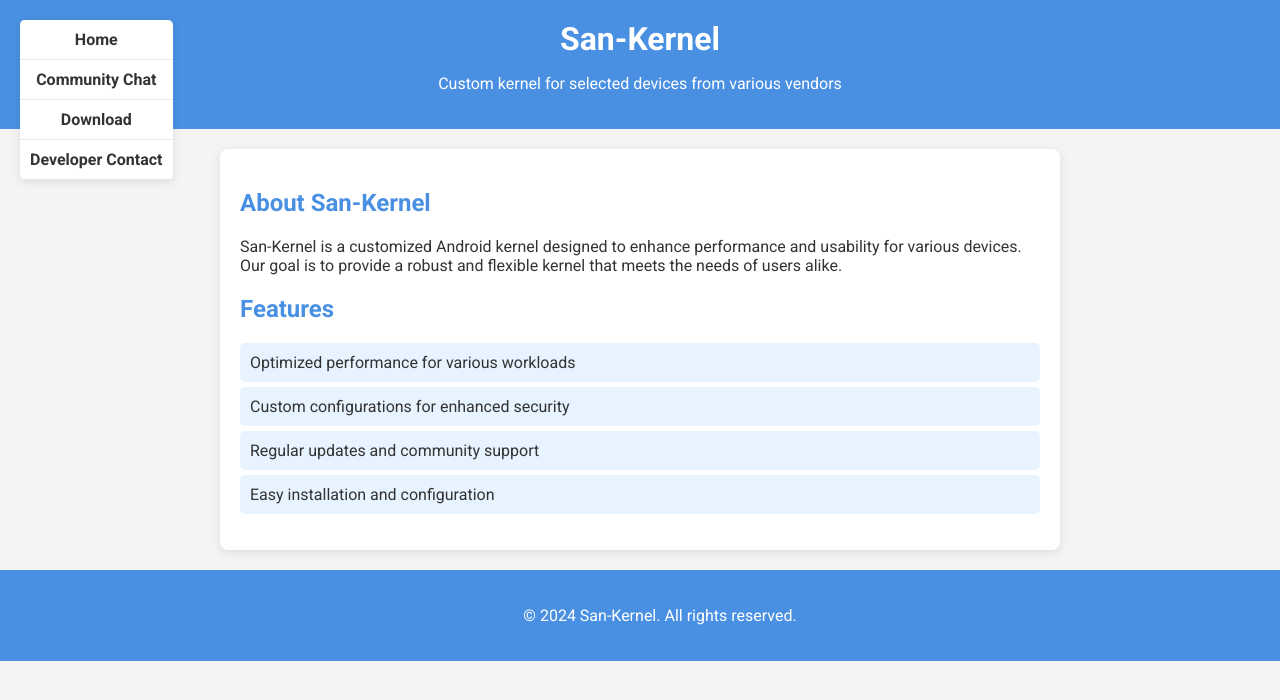
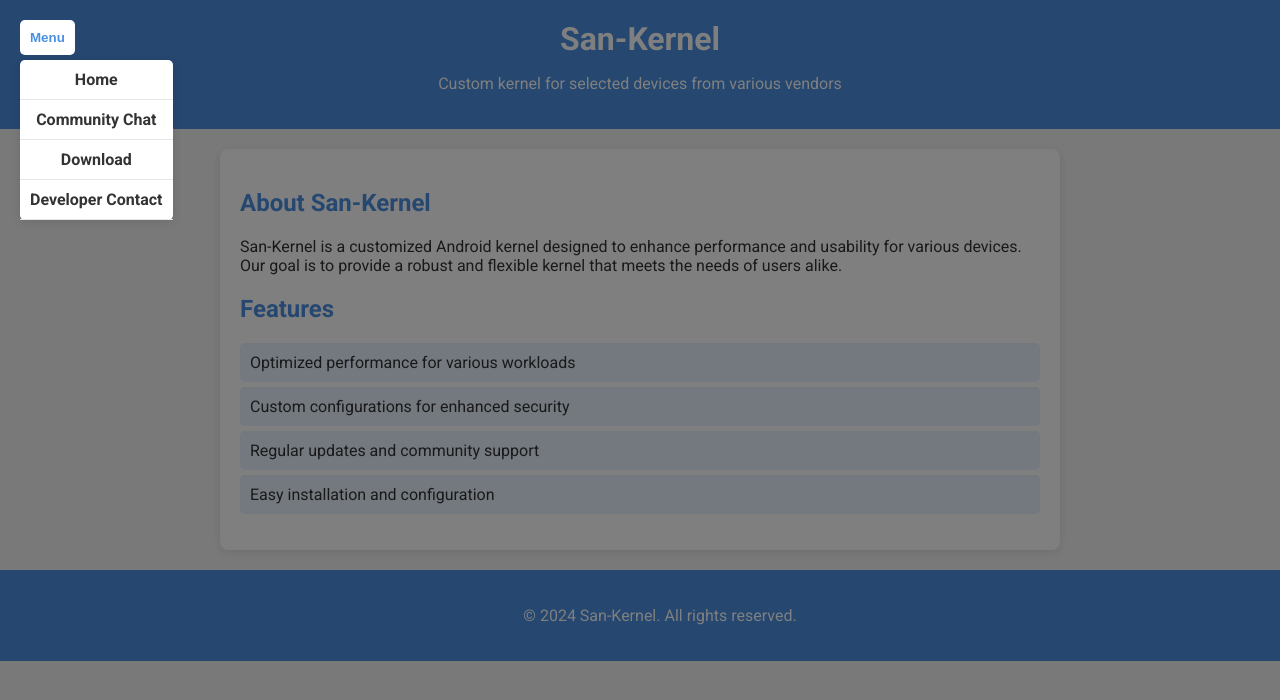
Before and after one commit to san-kernel/san-kernel.github.io, a plain HTML site: page index.html in a window 1280 px wide. Both pictures are taken after a click on the button "Menu". Shown: the top 700 px of the page. Drawn offline with Linux system fonts and the light colour scheme.

Commit message:
index: Adjust menu
Signed-off-by: Santhosh <santhosh.user.why.red@gmail.com>

```diff
--- a/index.html
+++ b/index.html
@@ -12,6 +12,7 @@
             padding: 0;
             background-color: #f4f4f4;
             color: #333;
+            position: relative;
         }
         header {
             background-color: #4a90e2;
@@ -25,7 +26,7 @@
         }
         .menu {
             position: absolute;
-            top: 20px;
+            top: 60px; /* Adjusted for header height */
             left: 20px;
             background-color: #fff;
             border-radius: 5px;
@@ -44,6 +45,7 @@
             position: absolute;
             top: 20px;
             left: 20px;
+            z-index: 1001; /* Ensure the button is above the menu */
         }
         .menu a {
             display: block;
@@ -91,16 +93,27 @@
             bottom: 0;
             width: 100%;
         }
+        /* Overlay for menu */
+        .overlay {
+            display: none;
+            position: fixed;
+            top: 0;
+            left: 0;
+            right: 0;
+            bottom: 0;
+            background: rgba(0, 0, 0, 0.5);
+            z-index: 999; /* Ensure overlay is above everything else */
+        }
     </style>
 </head>
 <body>
     <header>
         <button class="menu-button" onclick="toggleMenu()">Menu</button>
         <div class="menu" id="menu">
-            <a href="https://san-kernel.github.io"target="_Blank">Home</a>
-            <a href="https://t.me/project_san_support"target="_Blank">Community Chat</a>
-            <a href="https://www.pling.com/u/user-why-red/products"target="_Blank">Download</a>
-            <a href="https://github.com/user-why-red"target="_Blank">Developer Contact</a>
+            <a href="https://san-kernel.github.io" target="_blank">Home</a>
+            <a href="https://t.me/project_san_support" target="_blank">Community Chat</a>
+            <a href="https://www.pling.com/u/user-why-red/products" target="_blank">Download</a>
+            <a href="https://github.com/user-why-red" target="_blank">Developer Contact</a>
         </div>
         <h1>San-Kernel</h1>
         <p>Custom kernel for selected devices from various vendors</p>
@@ -121,14 +134,26 @@
         <p>&copy; 2024 San-Kernel. All rights reserved.</p>
     </footer>
 
+    <div class="overlay" id="overlay" onclick="closeMenu()"></div>
+
     <script>
         function toggleMenu() {
             const menu = document.getElementById('menu');
+            const overlay = document.getElementById('overlay');
             if (menu.style.display === 'block') {
                 menu.style.display = 'none';
+                overlay.style.display = 'none';
             } else {
                 menu.style.display = 'block';
+                overlay.style.display = 'block';
             }
+        }
+
+        function closeMenu() {
+            const menu = document.getElementById('menu');
+            const overlay = document.getElementById('overlay');
+            menu.style.display = 'none';
+            overlay.style.display = 'none';
         }
     </script>
 </body>
```
